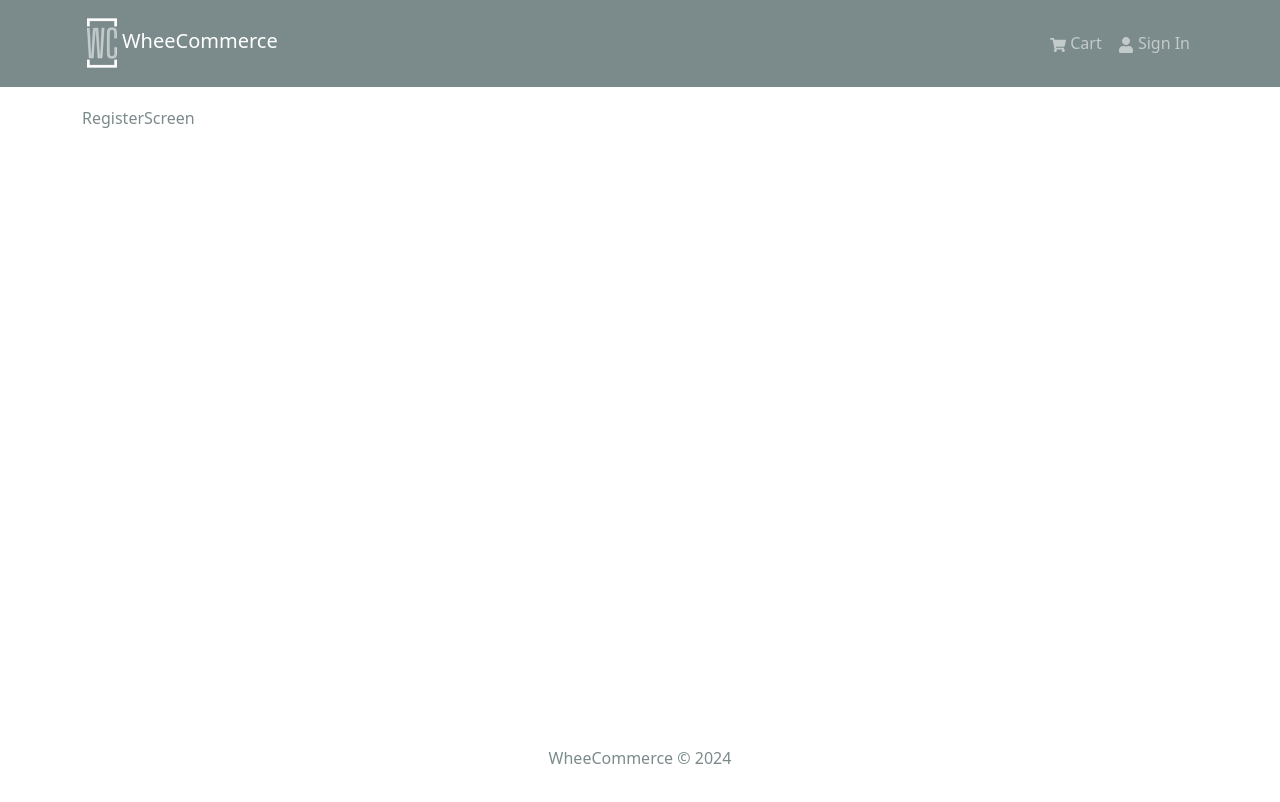
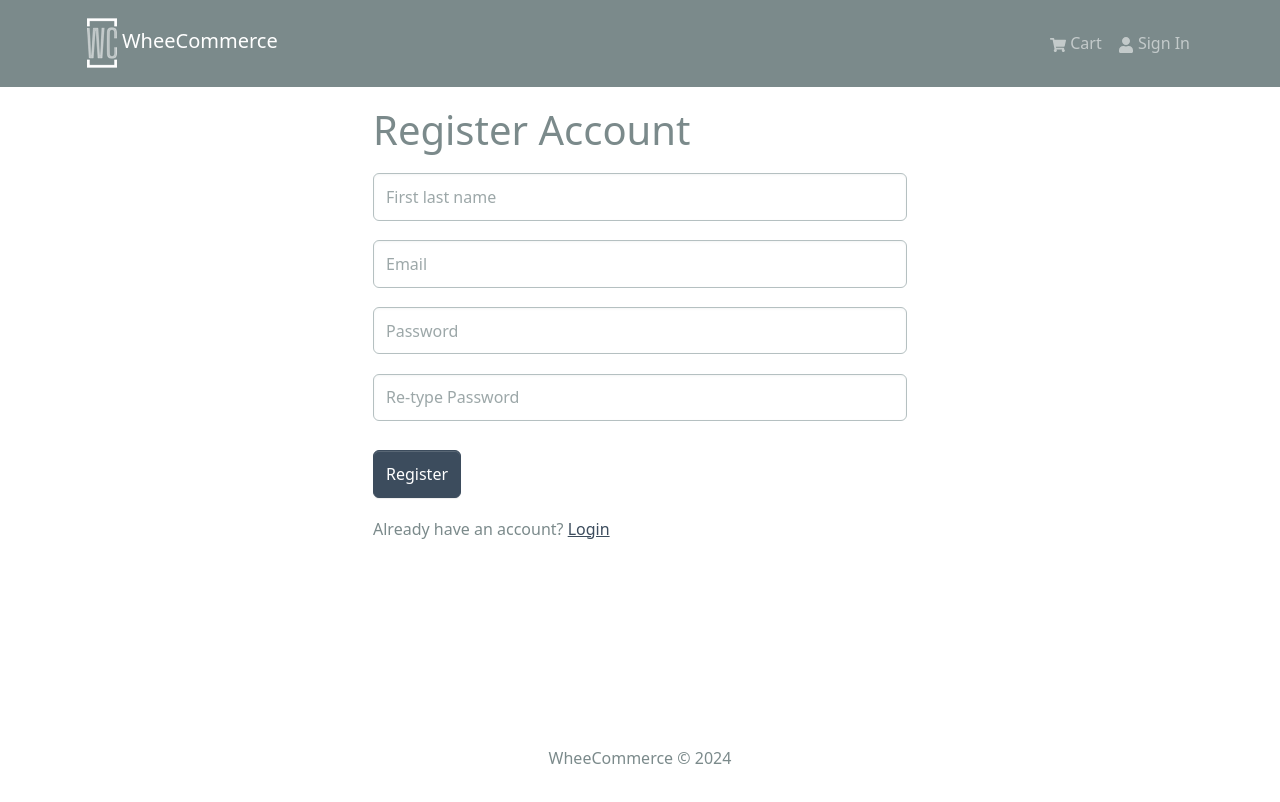
Before and after one commit to arxene/wheecommerce, a React (Create React App) app in the folder frontend/: page /register in a window 1280 px wide. Shown: the top 802 px of the page. Built offline with nearby package versions, Linux system fonts and the light colour scheme.

Commit message:
Allow people to register a new account.

```diff
--- a/frontend/src/screens/RegisterScreen.js
+++ b/frontend/src/screens/RegisterScreen.js
@@ -1,5 +1,108 @@
+import {useState, useEffect} from "react";
+import {Link, useLocation, useNavigate} from "react-router-dom";
+import {Form, Button, Row, Col} from "react-bootstrap";
+import {useDispatch, useSelector} from "react-redux";
+import FormContainer from "../components/FormContainer";
+import Loader from "../components/Loader";
+import {useRegisterMutation} from "../slices/usersApiSlice";
+import {setCredentials} from "../slices/authSlice";
+import {toast} from "react-toastify";
+
 const RegisterScreen = () => {
-    return <div>RegisterScreen</div>;
+    const [email, setEmail] = useState("");
+    const [name, setName] = useState("");
+    const [password, setPassword] = useState("");
+    const [confirmPassword, setConfirmPassword] = useState("");
+
+    const dispatch = useDispatch();
+    const navigate = useNavigate();
+
+    const [register, {isRegistering}] = useRegisterMutation();
+
+    const {userInfo} = useSelector((state) => state.auth);
+
+    // check if we need to redirect to a different page after login
+    const {search} = useLocation();
+    const searchParams = new URLSearchParams(search);
+    const redirect = searchParams.get("redirect") || "/"; // if no ?redirect= then default to /
+    useEffect(() => {
+        if (userInfo) {
+            navigate(redirect);
+        }
+    }, [userInfo, navigate, redirect]);
+
+    const submitHandler = async (e) => {
+        e.preventDefault();
+
+        if (password !== confirmPassword) {
+            toast.error("Passwords do not match");
+            return;
+        }
+
+        try {
+            const res = await register({name, email, password}).unwrap();
+            dispatch(setCredentials({...res})); // puts userInfo in local storage
+            navigate(redirect);
+        } catch (err) {
+            toast.error(err?.data?.message || err.error);
+        }
+    };
+
+    return (
+        <FormContainer>
+            <h1>Register Account</h1>
+
+            <Form onSubmit={submitHandler}>
+                <Form.Group controlId="name" className="my-3">
+                    <Form.Control
+                        type="text"
+                        placeholder="First last name"
+                        value={name}
+                        onChange={(e) => setName(e.target.value)}
+                    ></Form.Control>
+                </Form.Group>
+
+                <Form.Group controlId="email" className="my-3">
+                    <Form.Control
+                        type="email"
+                        placeholder="Email"
+                        value={email}
+                        onChange={(e) => setEmail(e.target.value)}
+                    ></Form.Control>
+                </Form.Group>
+
+                <Form.Group controlId="password" className="my-3">
+                    <Form.Control
+                        type="password"
+                        placeholder="Password"
+                        value={password}
+                        onChange={(e) => setPassword(e.target.value)}
+                    ></Form.Control>
+                </Form.Group>
+
+                <Form.Group controlId="confirmPassword" className="my-3">
+                    <Form.Control
+                        type="password"
+                        placeholder="Re-type Password"
+                        value={confirmPassword}
+                        onChange={(e) => setConfirmPassword(e.target.value)}
+                    ></Form.Control>
+                </Form.Group>
+
+                <Button type="submit" variant="primary" className="mt-2" disabled={isRegistering}>
+                    Register
+                </Button>
+
+                {isRegistering && <Loader />}
+            </Form>
+
+            <Row className="py-3">
+                <Col>
+                    Already have an account? <Link to={redirect ? `/login?redirect=${redirect}` : "/login"}>Login</Link>
+                </Col>
+            </Row>
+        </FormContainer>
+    );
 };
 
 export default RegisterScreen;
--- a/frontend/src/slices/usersApiSlice.js
+++ b/frontend/src/slices/usersApiSlice.js
@@ -16,7 +16,14 @@ export const usersApiSlice = apiSlice.injectEndpoints({
                 method: "POST",
             }),
         }),
+        register: builder.mutation({
+            query: (data) => ({
+                url: `${USERS_URL}`,
+                method: "POST",
+                body: data,
+            }),
+        }),
     }),
 });
 
-export const {useLoginMutation, useLogoutMutation} = usersApiSlice;
+export const {useLoginMutation, useLogoutMutation, useRegisterMutation} = usersApiSlice;
```
